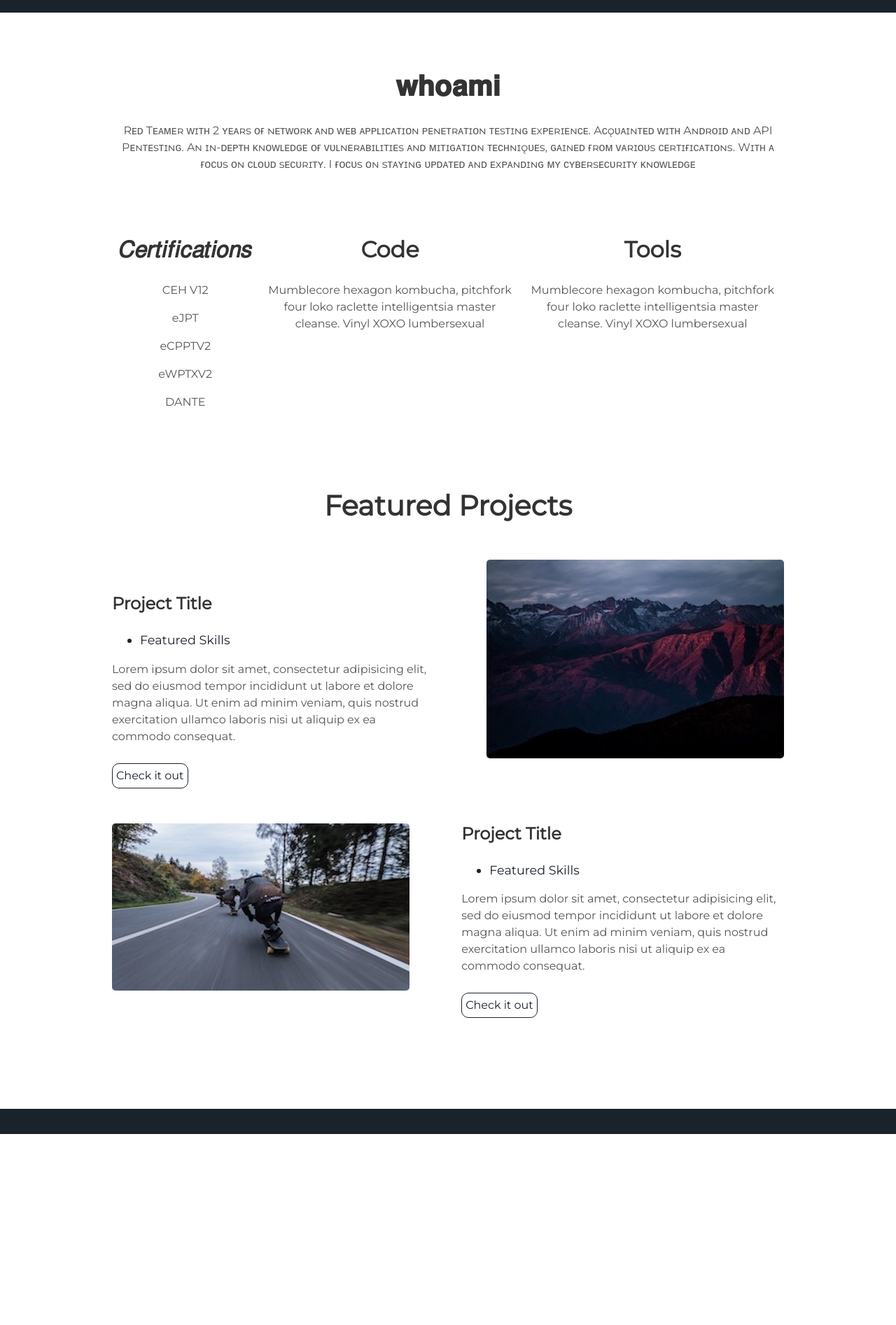
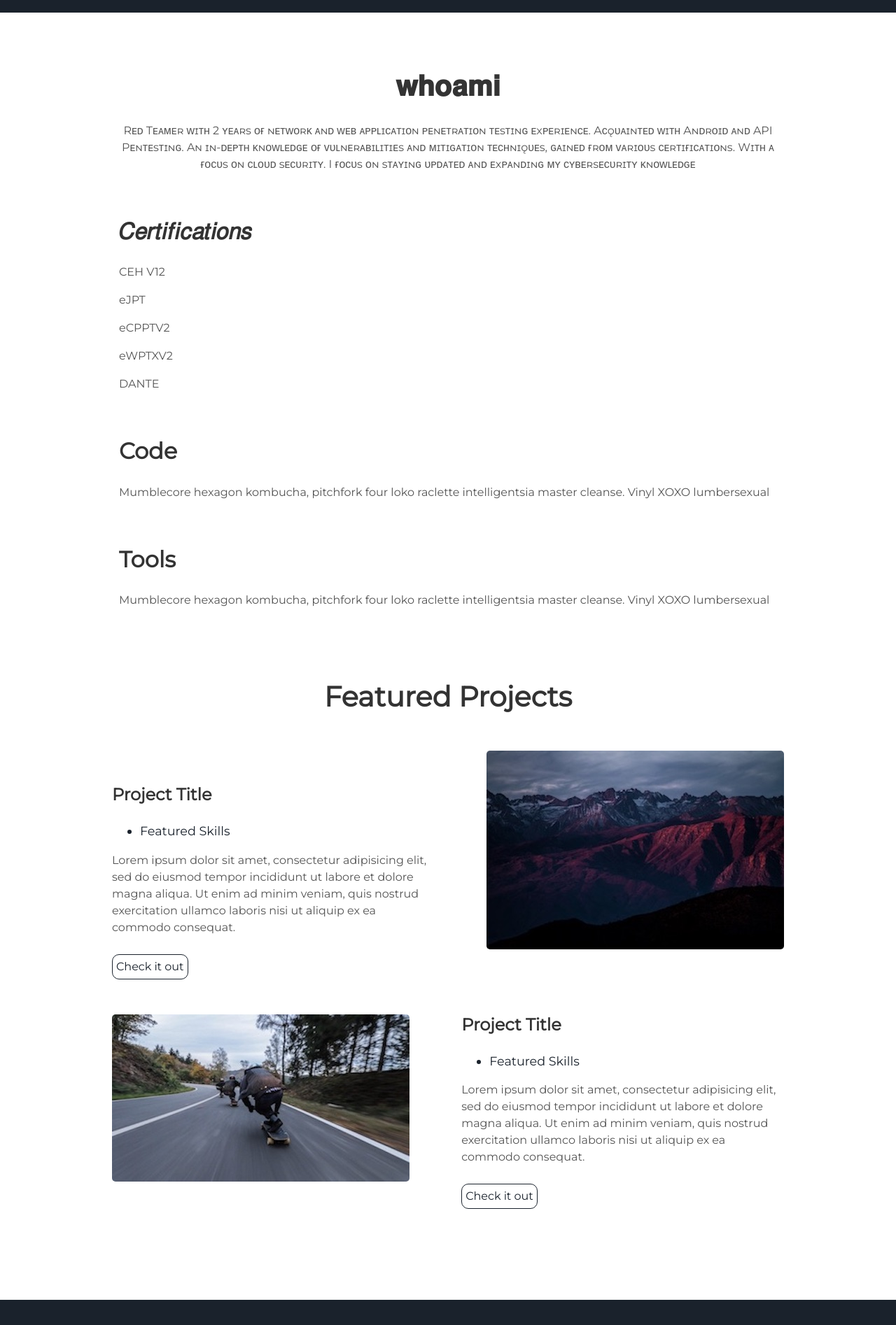
Before and after one commit to kabir0104k/whoami, a Jekyll site: the page built from index.html, in a window 1280 px wide. Shown: the part 882-2776 px from the top of the page at 70% size. Built offline with Jekyll 4.4.1, drawn with Linux system fonts in a browser that asks for light colours; before the commit the page ends 2503 px from its top, so only the background shows below that.

Commit message:
Update about.html

```diff
--- a/_includes/about.html
+++ b/_includes/about.html
@@ -1,8 +1,7 @@
- <div class="user-details">
+<div class="user-details">
   <h1> 𝐰𝐡𝐨𝐚𝐦𝐢  </h1>
   <p> {{site.user_description}} </p>
 </div>
-  <div class="user">
     <div class="tech">
       <h2>𝐶𝑒𝑟𝑡𝑖𝑓𝑖𝑐𝑎𝑡𝑖𝑜𝑛𝑠</h2>
       <p>CEH V12</p>
@@ -13,7 +12,6 @@
     </div>
     <div class="tech">
       <h2>Code</h2>
-
       <p>Mumblecore hexagon kombucha, pitchfork four loko raclette intelligentsia master cleanse.
         Vinyl XOXO lumbersexual</p>
     </div>
```
